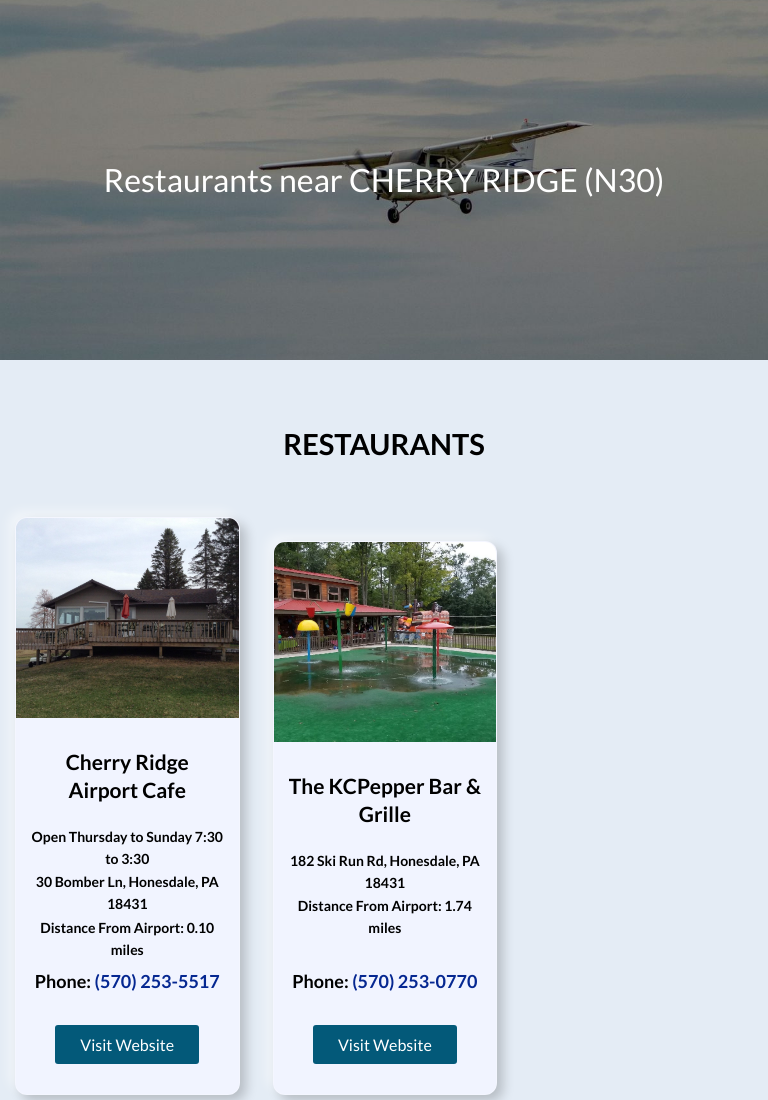
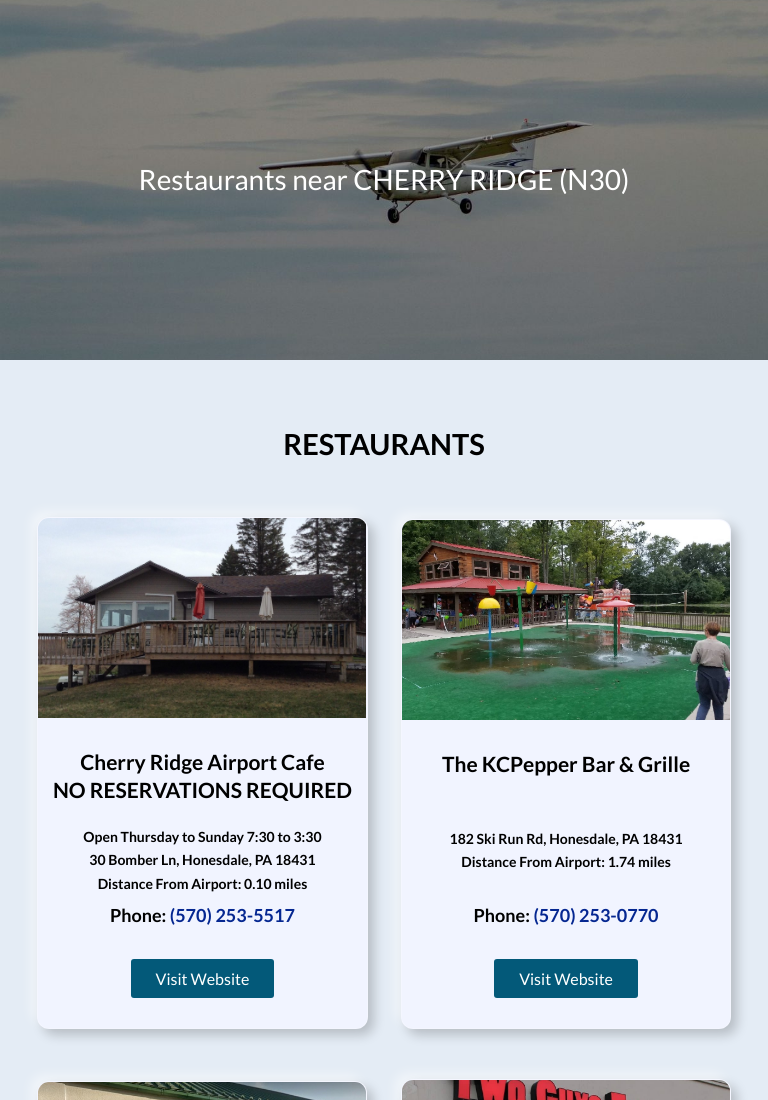
Before and after one commit to UmorFaruk69/Restauarants, a plain HTML site: page index.html in a window 768 px wide. Shown: the top 1100 px of the page. Drawn offline with Linux system fonts and the light colour scheme.

Commit message:
Update style.css

```diff
--- a/style.css
+++ b/style.css
@@ -134,3 +134,26 @@ section {
 p.null-padding {
   padding: 10px 0;
 }
+
+/* RESPONSIVE CSS */
+@media only screen and (max-width: 768px) {
+  .section-item {
+    max-width: 100%;
+  }
+  .main-section {
+    text-align: center;
+  }
+  .bg h3 {
+    line-height: 1.2;
+    text-align: center;
+    font-size: 22px;
+  }
+}
+@media only screen and (max-width: 768px) and (min-width: 426px) {
+
+  .bg h3 {
+    line-height: 1.2;
+    text-align: center;
+    font-size: 28px !important;
+  }
+}
```
